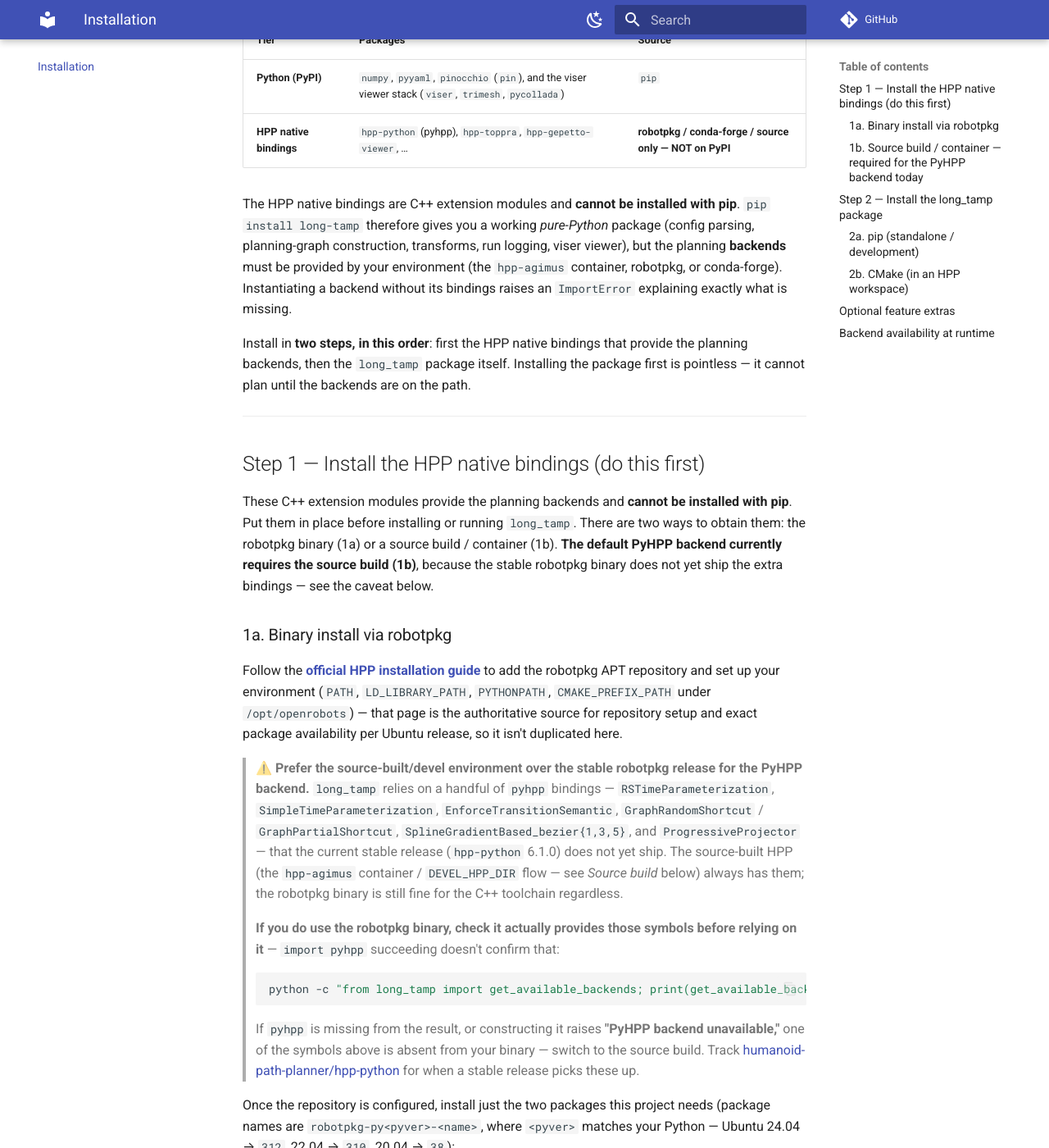
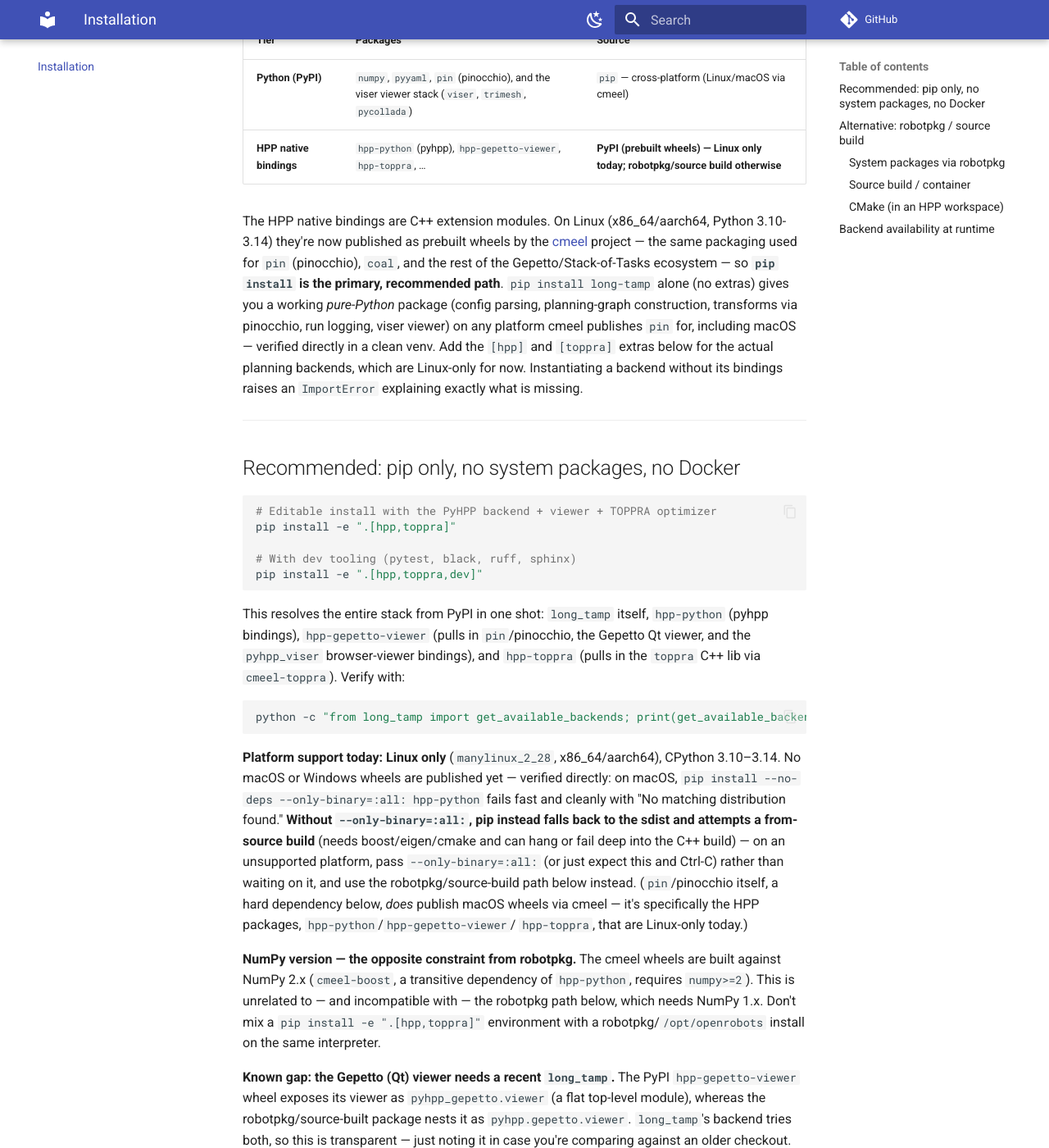
Before and after one commit to thanhndv212/long-tamp, an MkDocs documentation site: the page built from docs/INSTALL.md, in a window 1280 px wide and 1400 px high, scrolled down 243 px. Shown: the whole window at 82% size. Built offline with MkDocs 1.6.1 and Material for MkDocs 9.7.7, drawn with Linux system fonts in a browser that asks for light colours; comment, search, counter and statistics services are not loaded; some of the changed text lies outside the part shown.

Commit message:
feat(install): make pip the primary install path for the HPP native stack
hpp-python, hpp-gepetto-viewer, and hpp-toppra are now published as real
PyPI wheels (Linux x86_64/aarch64, via cmeel) — `pip install -e ".[hpp,toppra]"`
installs the full planning stack with no robotpkg/source-build/Docker.
README.md and docs/INSTALL.md are rewritten around this, with
robotpkg/source-build/Docker demoted to the fallback for platforms without
wheels (macOS/Windows) or workspace-matching needs.

Two real bugs surfaced by testing this in a clean venv, fixed alongside:
- `pip install -e .` (no extras) crashed on `import long_tamp`:
  utils/transforms.py unconditionally imports pinocchio, but `pin` lived
  only in the (now removed) [standalone] extra. Promoted to a hard
  dependency — it has cross-platform cmeel wheels, so this costs nothing.
- The hard `numpy<2` cap conflicted with cmeel-boost (a transitive dep of
  hpp-python) requiring numpy>=2 — the opposite ABI generation from the old
  robotpkg constraint. Dropped the cap.

Also: the PyPI hpp-gepetto-viewer wheel exposes its viewer as flat
`pyhpp_gepetto.viewer` rather than the robotpkg/source-build's nested
`pyhpp.gepetto.viewer` — backends/pyhpp.py now tries both.

🤖 Generated with [Claude Code](https://claude.com/claude-code)

````diff
--- a/docs/INSTALL.md
+++ b/docs/INSTALL.md
@@ -1,52 +1,82 @@
 # Installation
 
-`long_tamp` has two distinct dependency tiers, and this drives how you install it:
+`long_tamp` has two dependency tiers:
 
 | Tier | Packages | Source |
 |------|----------|--------|
-| **Python (PyPI)** | `numpy`, `pyyaml`, `pinocchio` (`pin`), and the viser viewer stack (`viser`, `trimesh`, `pycollada`) | `pip` |
-| **HPP native bindings** | `hpp-python` (pyhpp), `hpp-toppra`, `hpp-gepetto-viewer`, … | **robotpkg / conda-forge / source only — NOT on PyPI** |
+| **Python (PyPI)** | `numpy`, `pyyaml`, `pin` (pinocchio), and the viser viewer stack (`viser`, `trimesh`, `pycollada`) | `pip` — cross-platform (Linux/macOS via cmeel) |
+| **HPP native bindings** | `hpp-python` (pyhpp), `hpp-gepetto-viewer`, `hpp-toppra`, … | **PyPI (prebuilt wheels) — Linux only today; robotpkg/source build otherwise** |
 
-The HPP native bindings are C++ extension modules and **cannot be installed with pip**. `pip install long-tamp` therefore gives you a working *pure-Python* package (config parsing, planning-graph construction, transforms, run logging, viser viewer), but the planning **backends** must be provided by your environment (the `hpp-agimus` container, robotpkg, or conda-forge). Instantiating a backend without its bindings raises an `ImportError` explaining exactly what is missing.
-
-Install in **two steps, in this order**: first the HPP native bindings that provide the planning backends, then the `long_tamp` package itself. Installing the package first is pointless — it cannot plan until the backends are on the path.
+The HPP native bindings are C++ extension modules. On Linux (x86_64/aarch64, Python
+3.10-3.14) they're now published as prebuilt wheels by the [cmeel](https://github.com/cmake-wheel/cmeel)
+project — the same packaging used for `pin` (pinocchio), `coal`, and the rest of the
+Gepetto/Stack-of-Tasks ecosystem — so **`pip install` is the primary, recommended path**.
+`pip install long-tamp` alone (no extras) gives you a working *pure-Python* package (config
+parsing, planning-graph construction, transforms via pinocchio, run logging, viser viewer)
+on any platform cmeel publishes `pin` for, including macOS — verified directly in a clean
+venv. Add the `[hpp]` and `[toppra]` extras below for the actual planning backends, which
+are Linux-only for now. Instantiating a backend without its bindings raises an
+`ImportError` explaining exactly what is missing.
 
 ---
 
-## Step 1 — Install the HPP native bindings (do this first)
-
-These C++ extension modules provide the planning backends and **cannot be installed with pip**. Put them in place before installing or running `long_tamp`. There are two ways to obtain them: the robotpkg binary (1a) or a source build / container (1b). **The default PyHPP backend currently requires the source build (1b)**, because the stable robotpkg binary does not yet ship the extra bindings — see the caveat below.
-
-### 1a. Binary install via robotpkg
-
-Follow the **[official HPP installation guide](https://humanoid-path-planner.github.io/hpp-doc/installation/installation.html)** to add the robotpkg APT repository and set up your environment (`PATH`, `LD_LIBRARY_PATH`, `PYTHONPATH`, `CMAKE_PREFIX_PATH` under `/opt/openrobots`) — that page is the authoritative source for repository setup and exact package availability per Ubuntu release, so it isn't duplicated here.
-
-> **⚠️ Prefer the source-built/devel environment over the stable robotpkg
-> release for the PyHPP backend.** `long_tamp` relies on a handful of
-> `pyhpp` bindings — `RSTimeParameterization`, `SimpleTimeParameterization`,
-> `EnforceTransitionSemantic`, `GraphRandomShortcut` / `GraphPartialShortcut`,
-> `SplineGradientBased_bezier{1,3,5}`, and `ProgressiveProjector` — that the
-> current stable release (`hpp-python` 6.1.0) does not yet ship. The
-> source-built HPP (the `hpp-agimus` container / `DEVEL_HPP_DIR` flow — see
-> *Source build* below) always has them; the robotpkg binary is still fine
-> for the C++ toolchain regardless.
->
-> **If you do use the robotpkg binary, check it actually provides those
-> symbols before relying on it** — `import pyhpp` succeeding doesn't confirm
-> that:
-> ```bash
-> python -c "from long_tamp import get_available_backends; print(get_available_backends())"
-> ```
-> If `pyhpp` is missing from the result, or constructing it raises **"PyHPP
-> backend unavailable,"** one of the symbols above is absent from your
-> binary — switch to the source build. Track
-> [humanoid-path-planner/hpp-python](https://github.com/humanoid-path-planner/hpp-python)
-> for when a stable release picks these up.
-
-Once the repository is configured, install just the two packages this project needs (package names are `robotpkg-py<pyver>-<name>`, where `<pyver>` matches your Python — Ubuntu 24.04 → `312`, 22.04 → `310`, 20.04 → `38`):
+## Recommended: pip only, no system packages, no Docker
 
 ```bash
-pyver=312   # adjust to your Python version
+# Editable install with the PyHPP backend + viewer + TOPPRA optimizer
+pip install -e ".[hpp,toppra]"
+
+# With dev tooling (pytest, black, ruff, sphinx)
+pip install -e ".[hpp,toppra,dev]"
+```
+
+This resolves the entire stack from PyPI in one shot: `long_tamp` itself, `hpp-python`
+(pyhpp bindings), `hpp-gepetto-viewer` (pulls in `pin`/pinocchio, the Gepetto Qt viewer,
+and the `pyhpp_viser` browser-viewer bindings), and `hpp-toppra` (pulls in the `toppra`
+C++ lib via `cmeel-toppra`). Verify with:
+
+```bash
+python -c "from long_tamp import get_available_backends; print(get_available_backends())"
+```
+
+**Platform support today: Linux only** (`manylinux_2_28`, x86_64/aarch64), CPython
+3.10–3.14. No macOS or Windows wheels are published yet — verified directly: on macOS,
+`pip install --no-deps --only-binary=:all: hpp-python` fails fast and cleanly with "No
+matching distribution found." **Without `--only-binary=:all:`, pip instead falls back to
+the sdist and attempts a from-source build** (needs boost/eigen/cmake and can hang or fail
+deep into the C++ build) — on an unsupported platform, pass `--only-binary=:all:` (or just
+expect this and Ctrl-C) rather than waiting on it, and use the robotpkg/source-build path
+below instead. (`pin`/pinocchio itself, a hard dependency below, *does* publish macOS
+wheels via cmeel — it's specifically the HPP packages, `hpp-python`/`hpp-gepetto-viewer`/
+`hpp-toppra`, that are Linux-only today.)
+
+**NumPy version — the opposite constraint from robotpkg.** The cmeel wheels are built
+against NumPy 2.x (`cmeel-boost`, a transitive dependency of `hpp-python`, requires
+`numpy>=2`). This is unrelated to — and incompatible with — the robotpkg path below, which
+needs NumPy 1.x. Don't mix a `pip install -e ".[hpp,toppra]"` environment with a
+robotpkg/`/opt/openrobots` install on the same interpreter.
+
+**Known gap: the Gepetto (Qt) viewer needs a recent `long_tamp`.** The PyPI
+`hpp-gepetto-viewer` wheel exposes its viewer as `pyhpp_gepetto.viewer` (a flat top-level
+module), whereas the robotpkg/source-built package nests it as `pyhpp.gepetto.viewer`.
+`long_tamp`'s backend tries both, so this is transparent — just noting it in case you're
+comparing against an older checkout. The default `viser` browser viewer isn't affected
+either way (`pyhpp_viser` matches both install paths as-is).
+
+---
+
+## Alternative: robotpkg / source build
+
+Use this path only if you're on a platform without cmeel wheels (not Linux x86_64/aarch64),
+need to match an existing robotpkg/ROS 2 workspace, or need bleeding-edge `devel`-branch
+HPP that hasn't cut a release yet.
+
+### System packages via robotpkg
+
+Follow the **[official HPP installation guide](https://humanoid-path-planner.github.io/hpp-doc/installation/installation.html)** to add the robotpkg APT repository and set up your environment (`PATH`, `LD_LIBRARY_PATH`, `PYTHONPATH`, `CMAKE_PREFIX_PATH` under `/opt/openrobots`).
+
+```bash
+pyver=312   # adjust to your Python version — Ubuntu 24.04 → 312, 22.04 → 310, 20.04 → 38
 
 sudo apt-get install \
   robotpkg-py${pyver}-hpp-python \
@@ -55,71 +85,41 @@ sudo apt-get install \
 
 | Package | Provides | Pulls in (transitively) |
 |---------|----------|-------------------------|
-| `robotpkg-py${pyver}-hpp-python` | PyHPP backend (`pyhpp.*`) | pinocchio, eigenpy, coal, hpp-util, hpp-pinocchio, hpp-core, hpp-constraints, hpp-manipulation, hpp-manipulation-urdf, hpp-corbaserver, omniorbpy |
+| `robotpkg-py${pyver}-hpp-python` | PyHPP backend (`pyhpp.*`) | pinocchio, eigenpy, coal, hpp-util, hpp-pinocchio, hpp-core, hpp-constraints, hpp-manipulation, hpp-manipulation-urdf |
 | `robotpkg-py${pyver}-qt5-hpp-gepetto-viewer` | Gepetto + `pyhpp_viser` viewers | gepetto-viewer-corba, qgv, qtbase5 |
 
-Both are required, not just `hpp-python` — despite the name, the second package is where
-**all** viewer bindings live, including `pyhpp_viser` (the browser-based viser viewer this
-project defaults to), not just the legacy Qt/CORBA Gepetto viewer. `hpp-python` alone plans
-headlessly with no viewer at all; without the second package, `task_lift_ball.py
---viewer-type viser` from Quick Start has nothing to display into.
+Both are required — `hpp-python` alone plans headlessly with no viewer; without the second
+package, `task_lift_ball.py --viewer-type viser` from Quick Start has nothing to display
+into.
 
-**Not available as a binary — TOPPRA.** `hpp-toppra` and its `toppra` C++
-dependency are not published in robotpkg (checked: absent from both `pub`
-and `wip`, all distros). To use the TOPPRA optimizer, build `toppra` and
-`hpp-toppra` from source — this is what the `hpp-agimus` container does.
+**TOPPRA is not in robotpkg** (checked `pub` and `wip`, all distros — absent). If you need
+it on this path, build `toppra` and `hpp-toppra` from source, or switch to the pip path
+above where `hpp-toppra` is a real wheel.
 
-### 1b. Source build / container — required for the PyHPP backend today
+> **NumPy ABI — do not install `pinocchio` from PyPI on top of robotpkg.** The
+> robotpkg/`/opt/openrobots` pinocchio is compiled against **NumPy 1.x**; a NumPy 2.x in
+> your user/site path shadows the system numpy and **segfaults** the pinocchio
+> C-extension. Install `long_tamp` here with `pip install --no-deps -e .` and let
+> robotpkg provide numpy/pinocchio — don't let `pip` resolve `long_tamp`'s own
+> `numpy>=1.26` dependency (which is happy to satisfy itself with a NumPy 2.x wheel) in
+> this environment.
 
-The recommended way to get a complete, matching HPP stack is the prebuilt Docker image, which compiles HPP from source under `$DEVEL_HPP_DIR` (`~/devel/hpp`). All backends — including the customized `pyhpp` bindings this project relies on — are available inside it without any robotpkg install.
+### Source build / container
 
-The Docker definitions live in a separate repository: [gitlab.laas.fr/dvtnguyen/dockers](https://gitlab.laas.fr/dvtnguyen/dockers). It provides **two images, one per ROS 2 distribution**:
+For a matching HPP stack built from source (`devel` branches, needed if robotpkg is
+missing symbols your target relies on), use the prebuilt Docker image, which compiles
+HPP from source under `$DEVEL_HPP_DIR` (`~/devel/hpp`).
 
-| Directory | ROS 2 distro | Ubuntu base |
-|-----------|--------------|-------------|
-| `hpp/` | Jazzy | 24.04 (noble) |
-| `hpp-humble/` | Humble | 22.04 (jammy) |
+The Docker definitions live in a separate repository: [gitlab.laas.fr/dvtnguyen/dockers](https://gitlab.laas.fr/dvtnguyen/dockers), with one image per ROS 2 distribution (`hpp/` → Jazzy/24.04, `hpp-humble/` → Humble/22.04). Pick the one matching your target, build it (`run_docker.sh` in each directory), and work inside the container. To reproduce the build outside Docker, follow the same steps on the host and point `PYTHONPATH`/`LD_LIBRARY_PATH` at your source-install prefix instead of `/opt/openrobots`.
 
-Pick the one matching your target ROS 2 version, build it (`run_docker.sh` in each directory), and work inside the container. To reproduce the build outside Docker, follow the same steps on the host and point `PYTHONPATH` / `LD_LIBRARY_PATH` at your source-install prefix instead of `/opt/openrobots`.
+This path is primarily maintained for `agimus_spacelab` (the sibling, ROS 2-attached
+repo) — for `long_tamp` itself, prefer the pip path above unless you have a specific
+reason to need a source build.
 
----
+### CMake (in an HPP workspace)
 
-## Step 2 — Install the `long_tamp` package
-
-With the HPP native bindings from Step 1 in place, install the package itself — either with pip (standalone / development) or with CMake (inside an HPP workspace).
-
-### 2a. pip (standalone / development)
-
-```bash
-# Editable install with the default viser viewer stack
-pip install -e .
-
-# With dev tooling (pytest, black, ruff, sphinx)
-pip install -e ".[dev]"
-
-# Standalone WITHOUT an HPP stack — also pulls pinocchio from PyPI:
-pip install -e ".[standalone]"
-```
-
-This resolves the Python tier only; the planning backends come from Step 1.
-
-> **⚠️ NumPy ABI — do not install `pinocchio` from PyPI on top of robotpkg.**
-> The robotpkg/`/opt/openrobots` pinocchio is compiled against **NumPy 1.x**. A
-> NumPy 2.x in your user/site path shadows the system numpy and **segfaults**
-> the pinocchio C-extension (`_multiarray_umath` ImportError → core dump).
-> Therefore:
-> - `pinocchio` is **not** a default pip dependency (use `[standalone]` only
->   when no HPP stack is present), and the default numpy is pinned `<2`.
-> - In a robotpkg environment, if a stray NumPy 2.x got installed, remove it:
->   `pip uninstall -y numpy pin` (Python then falls back to the system
->   NumPy 1.26 that pinocchio expects). Verify with
->   `python -c "import numpy; print(numpy.__version__, numpy.__file__)"`.
-> - Cleanest of all in a robotpkg env: `pip install --no-deps -e .` and let the
->   system/robotpkg provide numpy + pinocchio.
-
-### 2b. CMake (in an HPP workspace)
-
-This is the source of truth for the native backends. It installs the Python package into `PYTHON_SITELIB` alongside the HPP libraries.
+Installs `long_tamp` into `PYTHON_SITELIB` alongside a source-built HPP stack — the source
+of truth for the native backends if you're building HPP from source anyway:
 
 ```bash
 mkdir build && cd build
@@ -134,21 +134,16 @@ Build options (see `CMakeLists.txt`):
 | `WITH_PYHPP`  | **ON**  | PyHPP backend (default) | `hpp-python` |
 | `WITH_TOPPRA` | OFF     | TOPPRA time-parameterization optimizer | `hpp-toppra` (which requires the `toppra` C++ lib ≥0.6.2) |
 
-`hpp-gepetto-viewer` is picked up whenever `WITH_PYHPP` is enabled — it provides both the Gepetto (Qt) viewer and the `pyhpp_viser` browser viewer.
+`hpp-gepetto-viewer` is picked up whenever `WITH_PYHPP` is enabled.
 
 ```bash
 # Enable the optional TOPPRA optimizer:
 cmake .. -DCMAKE_INSTALL_PREFIX=$INSTALL_HPP_DIR -DWITH_TOPPRA=ON
 ```
 
-## Optional feature extras
-
-The pip extras below carry **no PyPI packages** — they are documented install targets. The listed native packages must come from robotpkg / conda-forge.
-
-| Extra | Command | Native packages to install separately |
-|-------|---------|---------------------------------------|
-| `toppra` | `pip install "long-tamp[toppra]"` | `hpp-toppra`, `toppra` — **source build only** (not in robotpkg) |
-
 ## Backend availability at runtime
 
-The viser browser viewer ships by default. The other optimizers/viewers are detected at import time and expose `HAS_*` flags in `long_tamp.backends.pyhpp` (`HAS_PYHPP`, `HAS_TOPPRA`, `HAS_VISER`, `HAS_GEPETTO_VIEWER`). A missing backend fails loudly only when you try to construct it, with guidance on how to obtain the bindings.
+The viser browser viewer ships by default. The other optimizers/viewers are detected at
+import time and expose `HAS_*` flags in `long_tamp.backends.pyhpp` (`HAS_PYHPP`,
+`HAS_TOPPRA`, `HAS_VISER`, `HAS_GEPETTO_VIEWER`). A missing backend fails loudly only when
+you try to construct it, with guidance on how to obtain the bindings.
````
Also changed, not shown: README.md (+14 -15 lines), pyproject.toml (+25 -21 lines), 1 other file.
